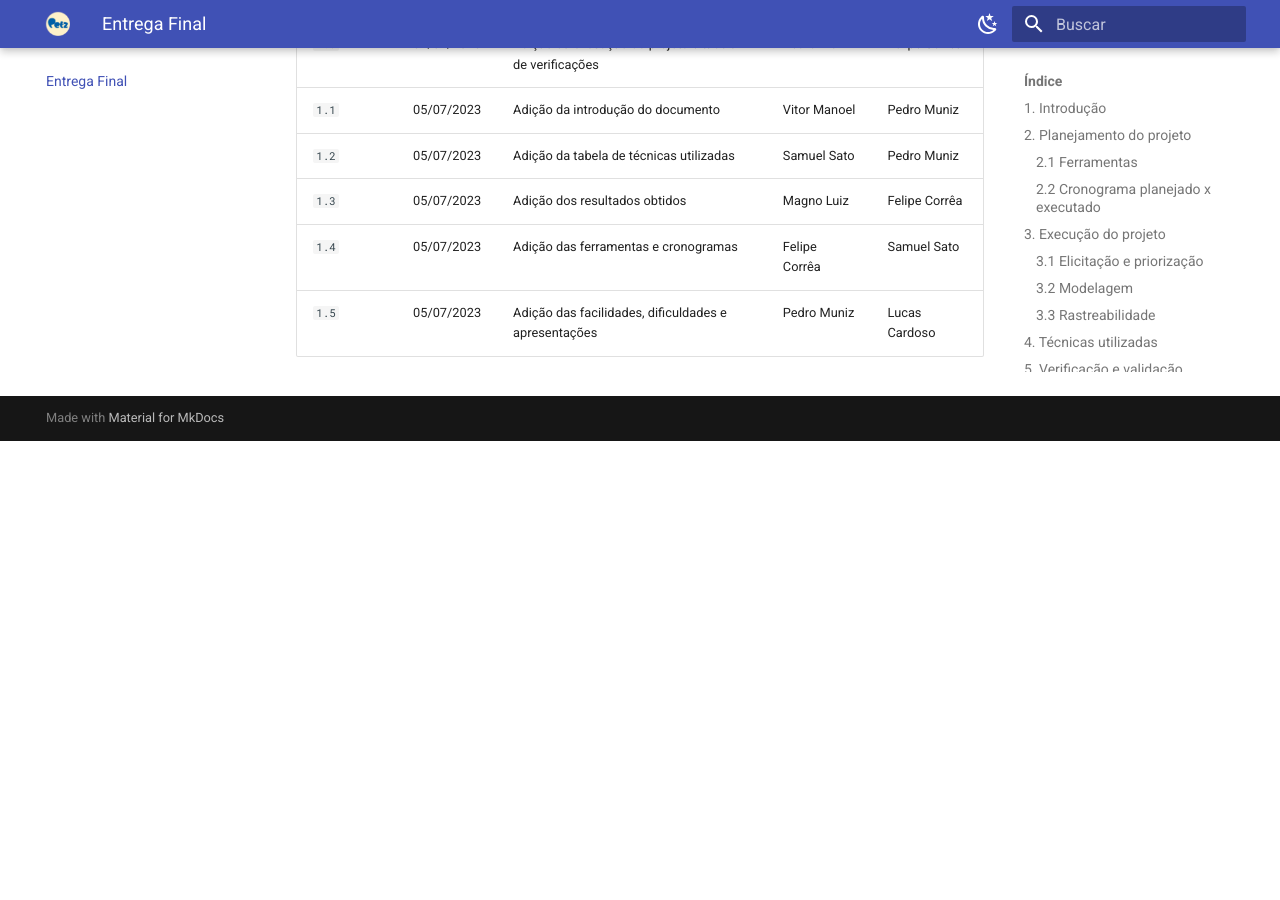
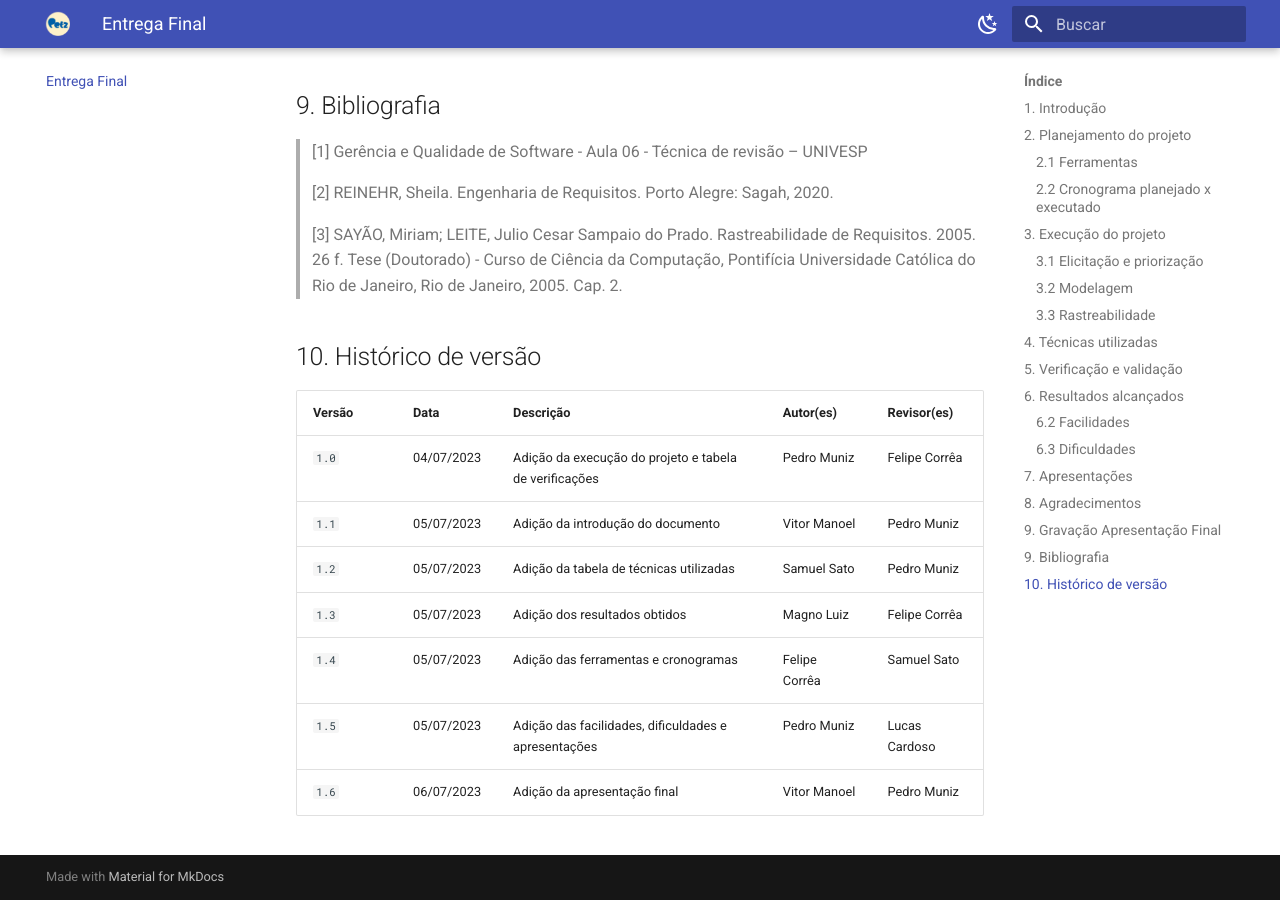
Before and after one commit to Requisitos-de-Software/2023.1-Petz, an MkDocs documentation site: the page built from docs/entregaFinal.md, in a window 1280 px wide and 900 px high, scrolled down 17057 px. Built offline with MkDocs 1.6.1 and Material for MkDocs 9.7.7, drawn with Linux system fonts in a browser that asks for light colours; before the commit the page ends 17498 px from its top, so only the background shows below that; some of the changed text lies outside the part shown; grey boxes are pictures that could not be loaded.

Commit message:
Adiciona apresentação final

```diff
--- a/docs/entregaFinal.md
+++ b/docs/entregaFinal.md
@@ -356,6 +356,11 @@
 - Aos participantes do grupo 06 pelas verificações e erros apontados.
 - Aos participantes do grupo 07 pela dedicação ao projeto.
 
+
+## 9. Gravação Apresentação Final
+
+<iframe width="560" height="315" src="https://www.youtube.com/embed/eoLLGfIvbHQ" title="YouTube video player" frameborder="0" allow="accelerometer; autoplay; clipboard-write; encrypted-media; gyroscope; picture-in-picture; web-share" allowfullscreen></iframe>
+
 ## 9. Bibliografia
 
 > [1] Gerência e Qualidade de Software - Aula 06 - Técnica de revisão – UNIVESP
@@ -374,3 +379,4 @@
 | `1.3` | 05/07/2023 | Adição dos resultados obtidos | Magno Luiz | Felipe Corrêa |
 | `1.4` | 05/07/2023 | Adição das ferramentas e cronogramas | Felipe Corrêa | Samuel Sato |
 | `1.5` | 05/07/2023 | Adição das facilidades, dificuldades e apresentações | Pedro Muniz | Lucas Cardoso |
+| `1.6` | 06/07/2023 | Adição da apresentação final | Vitor Manoel | Pedro Muniz |
```
